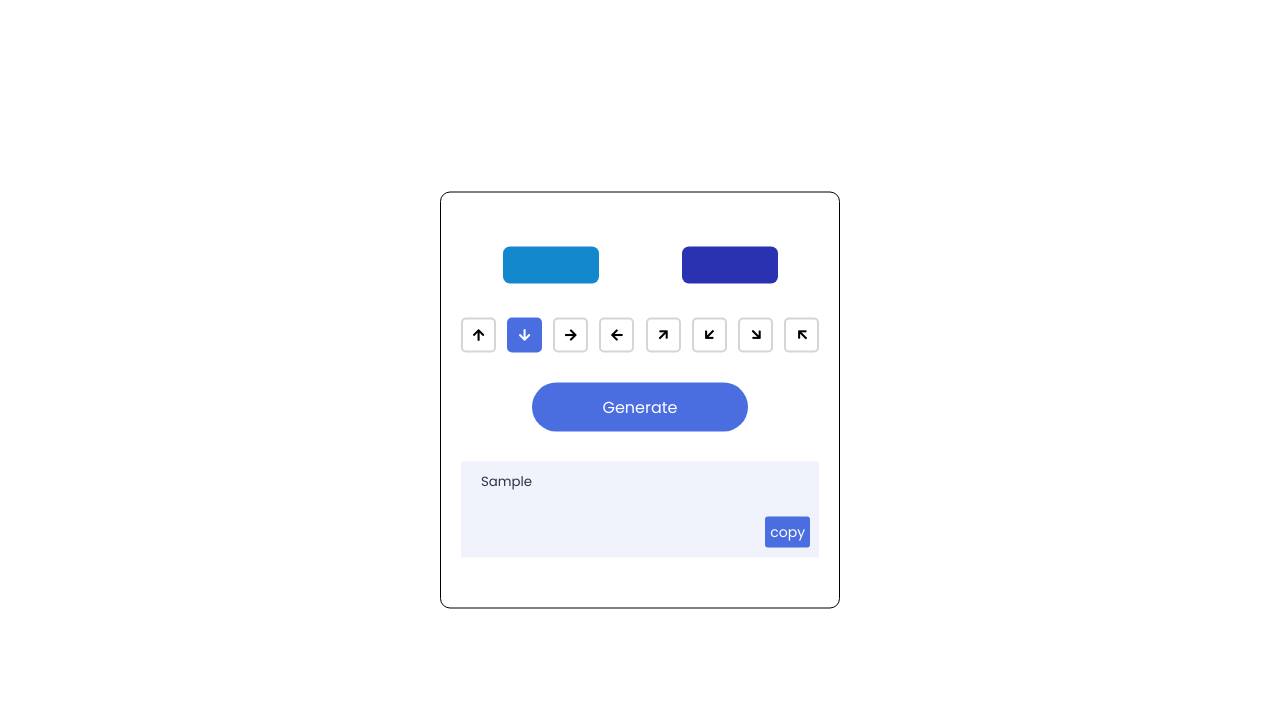
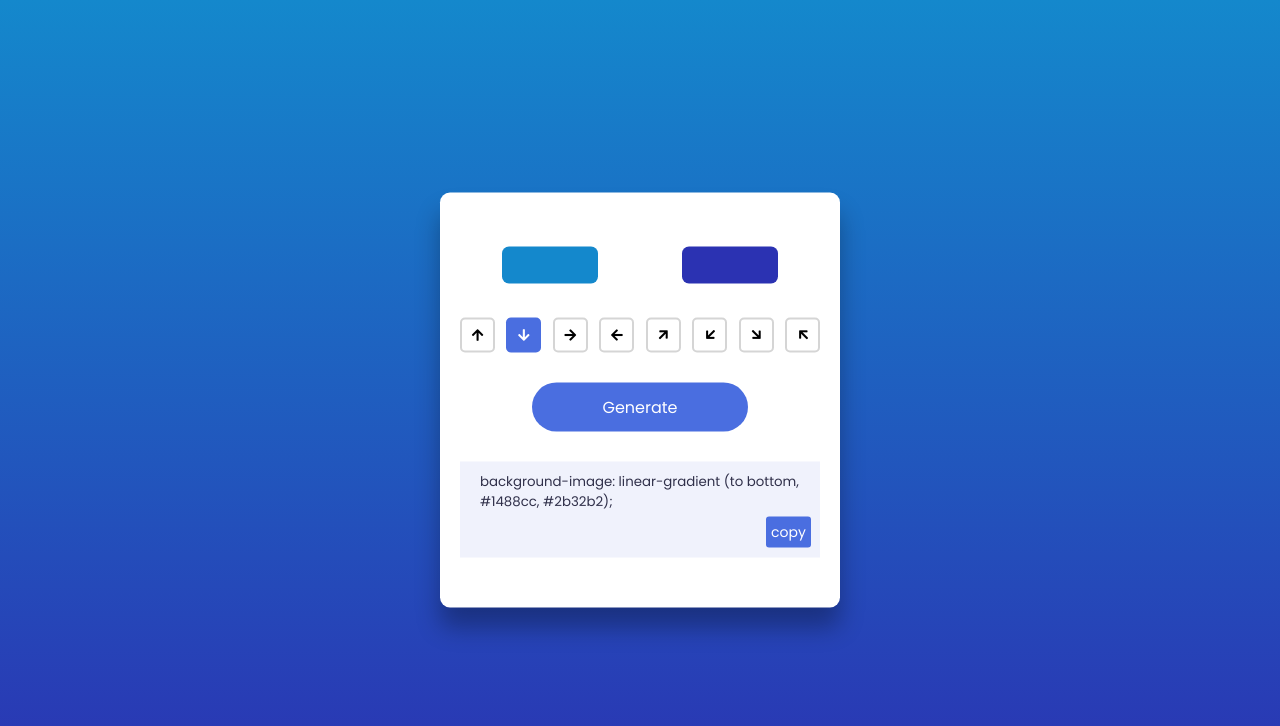
Before and after one commit to claudiodelkahez/gradient_generator, a plain HTML site: page index.html in a window 1280 px wide. Both pictures are taken after typing "Sample" into the empty fields and a click on the button "Generate". Drawn offline with Linux system fonts and the light colour scheme.

Commit message:
funcion generateCode para generar gradiente

```diff
--- a/css/style.css
+++ b/css/style.css
@@ -15,7 +15,6 @@ body {
 
 .container {
     background-color: #fff;
-    border: 1px solid black;
     width: 95%;
     max-width: 400px;
     padding: 50px 20px;
@@ -24,6 +23,7 @@ body {
     top: 50%;
     left: 50%;
     border-radius: 10px;
+    box-shadow: 0 20px 25px rgba(0,0,0,0.3);
 }
 .container *:not(i) {
     font-family: "Poppins", sans-serif;
--- a/index.html
+++ b/index.html
@@ -56,7 +56,7 @@
                     <i class="fas fa-arrow-left"></i>
                 </button>
             </div>
-            <button id="submit">Generate</button>
+            <button id="submit" onclick="generateCode()">Generate</button>
             <div class="output">
                 <textarea id="code" rows="2"></textarea>
                 <button id="copy">copy</button>
--- a/js/main.js
+++ b/js/main.js
@@ -1,7 +1,7 @@
 let colorOne = document.getElementById('color-a');
 let colorTwo = document.getElementById('color-b');
 let currentDirection = 'to bottom';
-let outputCod = document.getElementById('code');
+let outputCode = document.getElementById('code');
 
 
 //set gradient direction
@@ -15,3 +15,11 @@ function setDirection(value, _this) {
     currentDirection = value;
     console.log(currentDirection);
 }
+
+//generate CSS code for gradient
+
+function generateCode() {
+    outputCode.value = `background-image: linear-gradient (${currentDirection}, ${colorOne.value}, ${colorTwo.value});`
+
+    document.getElementsByTagName("BODY")[0].style.backgroundImage = `linear-gradient(${currentDirection}, ${colorOne.value}, ${colorTwo.value})`
+}
```
